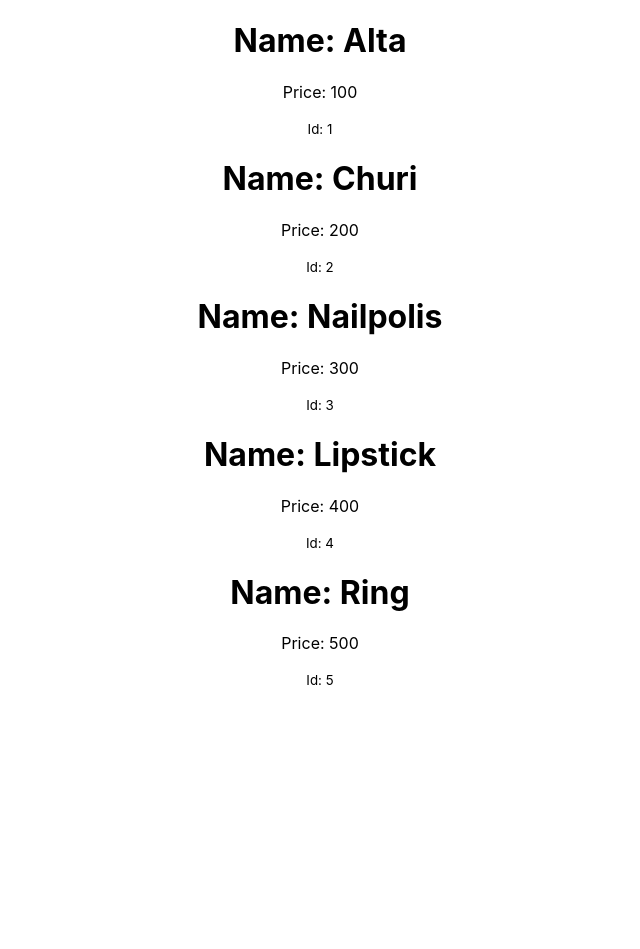
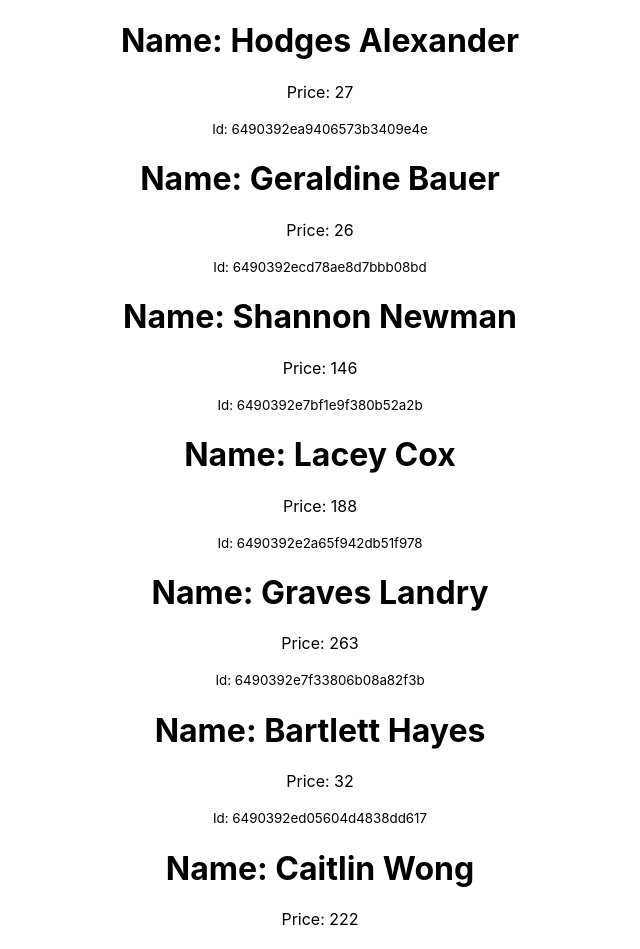
Before and after one commit to SuraiyaAkterTrishna/react-rest-countries, a React (Create React App) app: page / in a window 1280 px wide. Shown: the top 949 px of the page, without its empty margins (320-960 px from the left). Before the commit the page ends 800 px from the top, so only its background shows below. Built offline with nearby package versions, Linux system fonts and the light colour scheme.

Commit message:
create fake data at jsongenerator

```diff
--- a/src/components/Cosmetic/Cosmetic.js
+++ b/src/components/Cosmetic/Cosmetic.js
@@ -1,12 +1,12 @@
 import React from 'react';
 
 const Cosmetic = (props) => {
-    const {name, price, id} = props.cosmetic;
+    const {name, price, _id} = props.cosmetic;
     return (
         <div>
             <h1>Name: {name}</h1>
             <p>Price: {price}</p>
-            <small>Id: {id}</small>
+            <small>Id: {_id}</small>
 
         </div>
     );
--- a/src/components/Cosmetics/Cosmetics.js
+++ b/src/components/Cosmetics/Cosmetics.js
@@ -1,21 +1,58 @@
-import React from 'react';
-import Cosmetic from '../Cosmetic/Cosmetic';
+import React from "react";
+import Cosmetic from "../Cosmetic/Cosmetic";
 
 const Cosmetics = () => {
-    const cosmetics = [
+  /* const cosmetics = [
         {id: 1, name: 'Alta', price: 100},
         {id: 2, name: 'Churi', price: 200},
         {id: 3, name: 'Nailpolis', price: 300},
         {id: 4, name: 'Lipstick', price: 400},
         {id: 5, name: 'Ring', price: 500},
-    ];
-    return (
-        <div>
-            {
-                cosmetics.map(cosmetic => <Cosmetic cosmetic = {cosmetic}></Cosmetic>)
-            }
-        </div>
-    );
+    ]; */
+  const cosmetics = [
+    {
+      _id: "6490392ea9406573b3409e4e",
+      price: 27,
+      name: "Hodges Alexander",
+    },
+    {
+      _id: "6490392ecd78ae8d7bbb08bd",
+      price: 26,
+      name: "Geraldine Bauer",
+    },
+    {
+      _id: "6490392e7bf1e9f380b52a2b",
+      price: 146,
+      name: "Shannon Newman",
+    },
+    {
+      _id: "6490392e2a65f942db51f978",
+      price: 188,
+      name: "Lacey Cox",
+    },
+    {
+      _id: "6490392e7f33806b08a82f3b",
+      price: 263,
+      name: "Graves Landry",
+    },
+    {
+      _id: "6490392ed05604d4838dd617",
+      price: 32,
+      name: "Bartlett Hayes",
+    },
+    {
+      _id: "6490392e3ebe599ccc993d32",
+      price: 222,
+      name: "Caitlin Wong",
+    },
+  ];
+  return (
+    <div>
+      {cosmetics.map((cosmetic) => (
+        <Cosmetic cosmetic={cosmetic}></Cosmetic>
+      ))}
+    </div>
+  );
 };
 
 export default Cosmetics;
```
